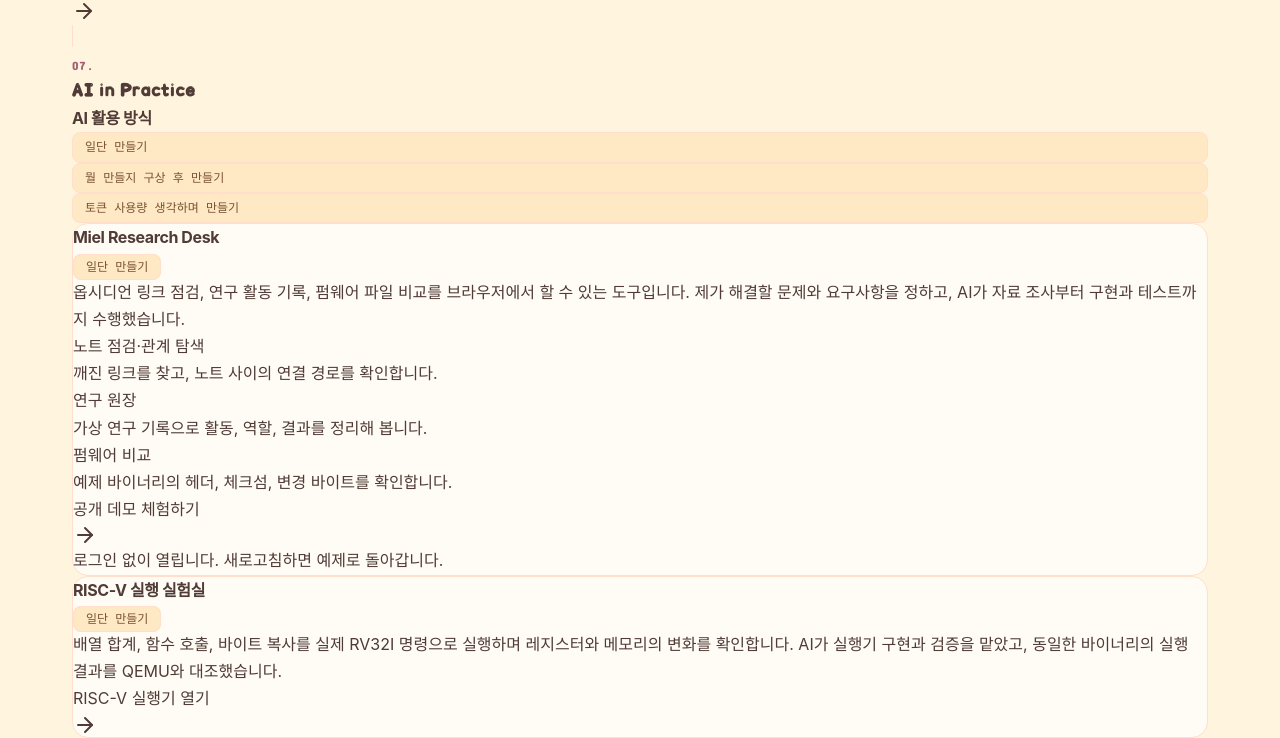
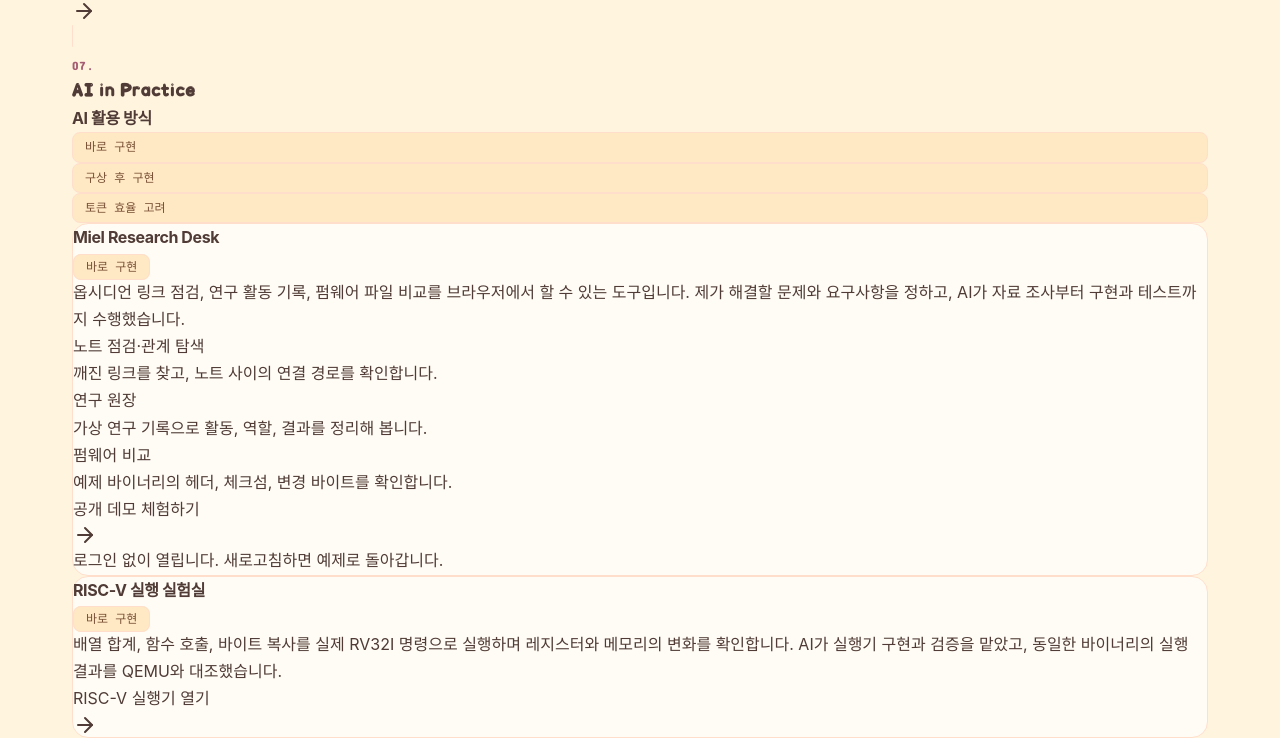
Before and after one commit to fev20/portfolio, a React (Vite) app in the folder client/: page /#/ in a window 1280 px wide. Shown: the part 9260-9998 px from the top of the page. Built offline with nearby package versions, Linux system fonts and the light colour scheme; no server answers; a web font is replaced by a local one.

Commit message:
Simplify AI approach labels

```diff
--- a/client/src/components/sections/AiDevelopmentSection.tsx
+++ b/client/src/components/sections/AiDevelopmentSection.tsx
@@ -1,9 +1,9 @@
 import { ArrowRight } from "lucide-react";
 
 const aiApproaches = {
-  buildFirst: "일단 만들기",
-  planFirst: "뭘 만들지 구상 후 만들기",
-  tokenAware: "토큰 사용량 생각하며 만들기",
+  buildFirst: "바로 구현",
+  planFirst: "구상 후 구현",
+  tokenAware: "토큰 효율 고려",
 } as const;
 
 function ProjectHeading({ title, approach }: { title: string; approach: keyof typeof aiApproaches }) {
```
